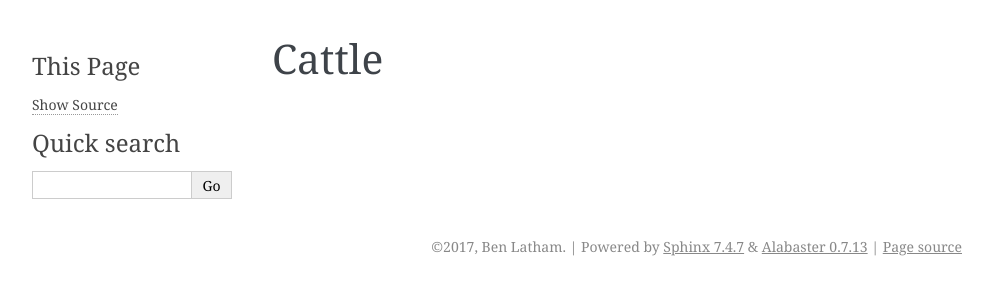
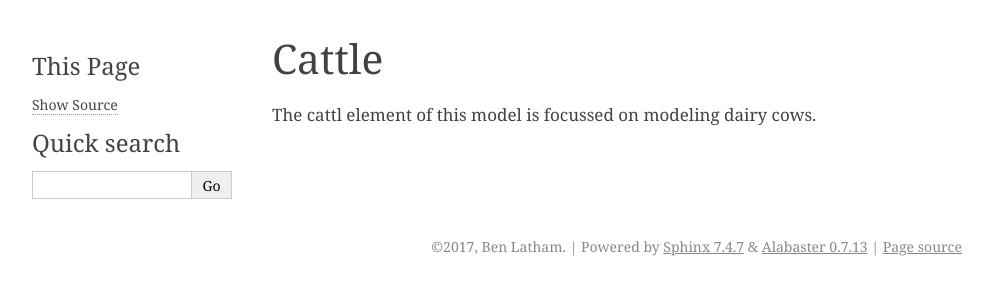
Before and after one commit to BenLatham/Agricultural-Simulation, a Sphinx documentation site: the page built from docs/source/cattle.md, in a window 1280 px wide. Shown: the top 300 px of the page, without its empty margins (148-1141 px from the left). Built offline with Sphinx 7.4.7, drawn with Linux system fonts in a browser that asks for light colours.

Commit message:
add cattle page to docs

```diff
--- a/docs/source/cattle.md
+++ b/docs/source/cattle.md
@@ -1 +1,3 @@
 # Cattle
+
+The cattl element of this model is focussed on modeling dairy cows.
```
